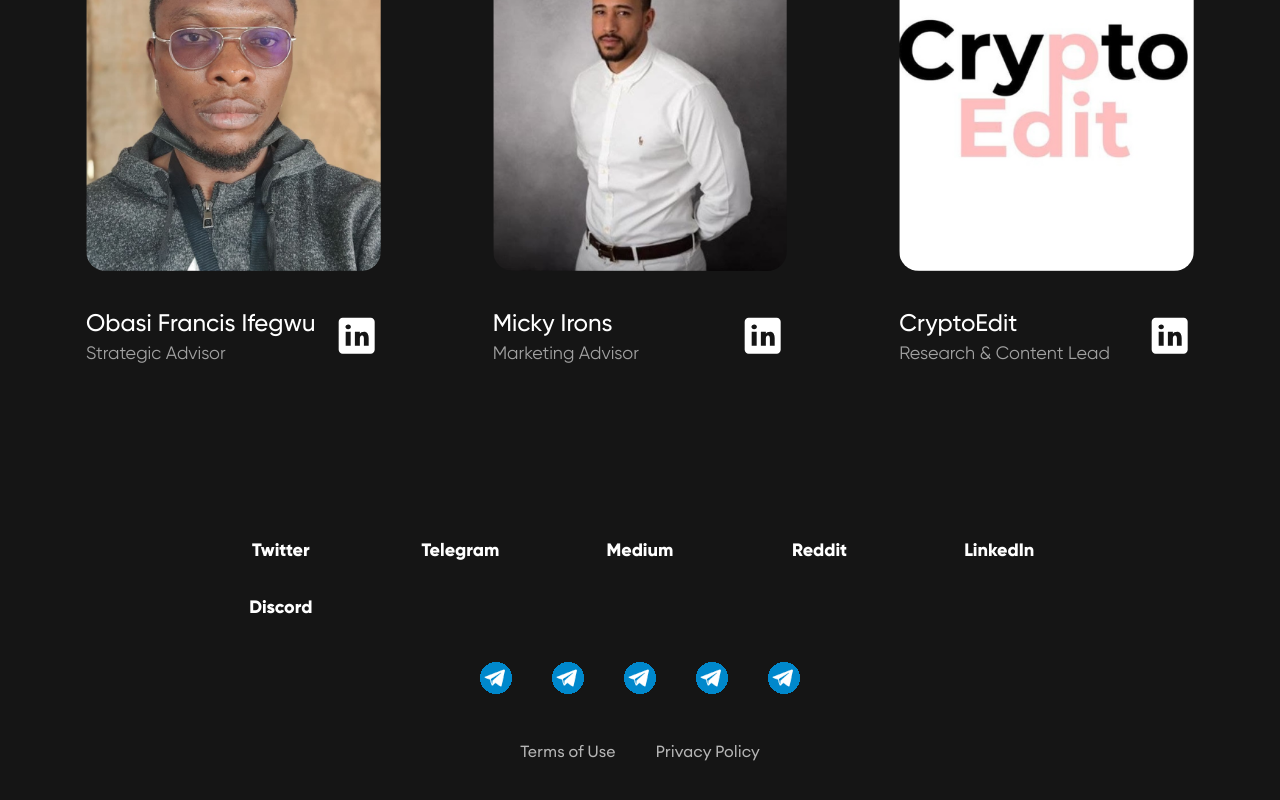
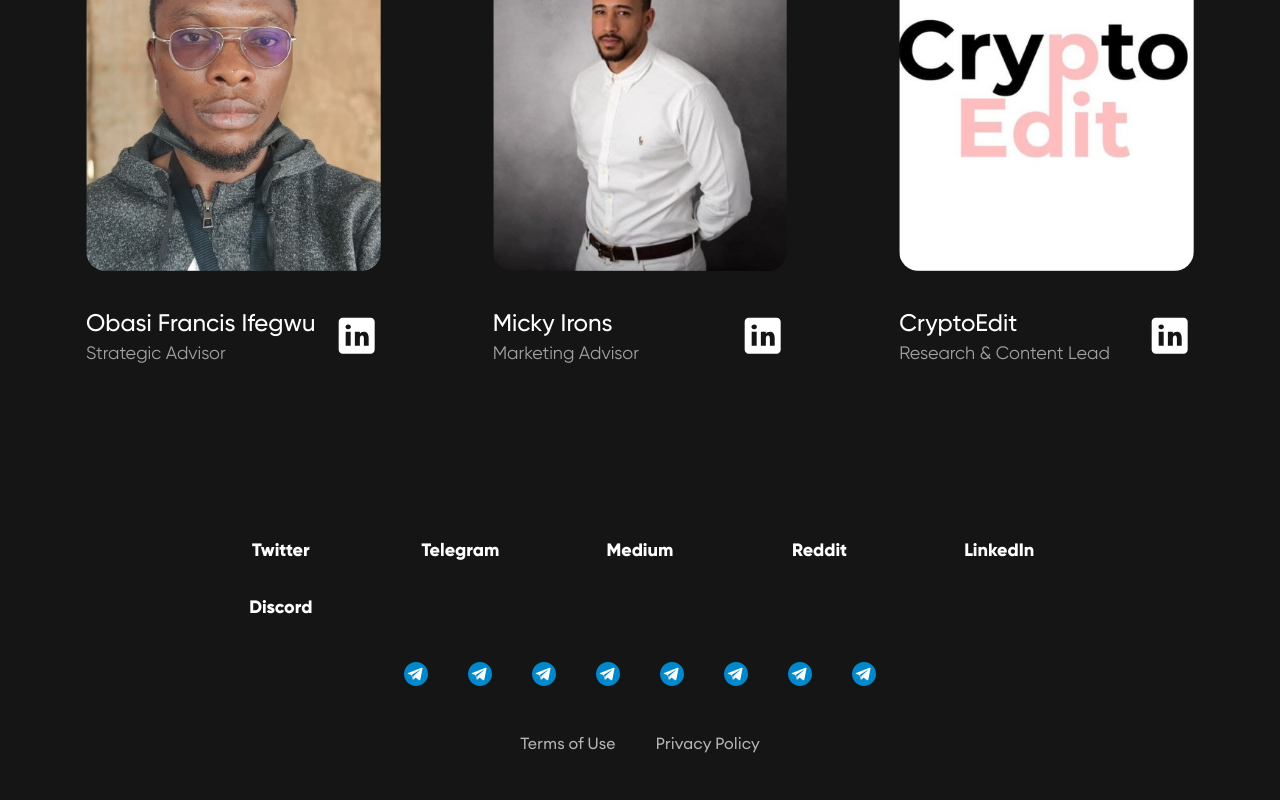
Before and after one commit to KvNGCzA/Official-Website, a React (Create React App) app: page /team in a window 1280 px wide. Shown: the part 2584-3384 px from the top of the page. Built offline with nearby package versions, Linux system fonts and the light colour scheme; a web font is replaced by a local one.

Commit message:
Update Footer.tsx

```diff
--- a/src/components/Footer.tsx
+++ b/src/components/Footer.tsx
@@ -48,15 +48,21 @@ function Footer(props: Props): ReactElement {
 
       <Spacing fullWidth marginTop="40px" marginTopSm="10px">
         <Flex flexDirectionSm="column" alignItems="flex-start">
-        <a href ="https://t.me/deftify" target="_blank" rel="noreferrer"><img src="./images/telegram-32.png" alt="Telegram" /></a>
+          <a href ="https://t.me/deftify" target="_blank" rel="noreferrer"><img src="./images/telegram-24.png" alt="Telegram" /></a>
           <Spacing marginHorizontal="20px" marginVerticalSm="5px" />
-          <a href ="https://t.me/deftify" target="_blank" rel="noreferrer"><img src="./images/telegram-32.png" alt="Telegram" /></a>
+          <a href ="https://t.me/deftify" target="_blank" rel="noreferrer"><img src="./images/telegram-24.png" alt="Telegram" /></a>
           <Spacing marginHorizontal="20px" marginVerticalSm="5px" />
-          <a href ="https://t.me/deftify" target="_blank" rel="noreferrer"><img src="./images/telegram-32.png" alt="Telegram" /></a>
+          <a href ="https://t.me/deftify" target="_blank" rel="noreferrer"><img src="./images/telegram-24.png" alt="Telegram" /></a>
           <Spacing marginHorizontal="20px" marginVerticalSm="5px" />
-          <a href ="https://t.me/deftify" target="_blank" rel="noreferrer"><img src="./images/telegram-32.png" alt="Telegram" /></a>
+          <a href ="https://t.me/deftify" target="_blank" rel="noreferrer"><img src="./images/telegram-24.png" alt="Telegram" /></a>
           <Spacing marginHorizontal="20px" marginVerticalSm="5px" />
-          <a href ="https://t.me/deftify" target="_blank" rel="noreferrer"><img src="./images/telegram-32.png" alt="Telegram" /></a>
+          <a href ="https://t.me/deftify" target="_blank" rel="noreferrer"><img src="./images/telegram-24.png" alt="Telegram" /></a>
+          <Spacing marginHorizontal="20px" marginVerticalSm="5px" />
+          <a href ="https://t.me/deftify" target="_blank" rel="noreferrer"><img src="./images/telegram-24.png" alt="Telegram" /></a>
+          <Spacing marginHorizontal="20px" marginVerticalSm="5px" />
+          <a href ="https://t.me/deftify" target="_blank" rel="noreferrer"><img src="./images/telegram-24.png" alt="Telegram" /></a>
+          <Spacing marginHorizontal="20px" marginVerticalSm="5px" />
+          <a href ="https://t.me/deftify" target="_blank" rel="noreferrer"><img src="./images/telegram-24.png" alt="Telegram" /></a>
         </Flex>
       </Spacing>
 
```
